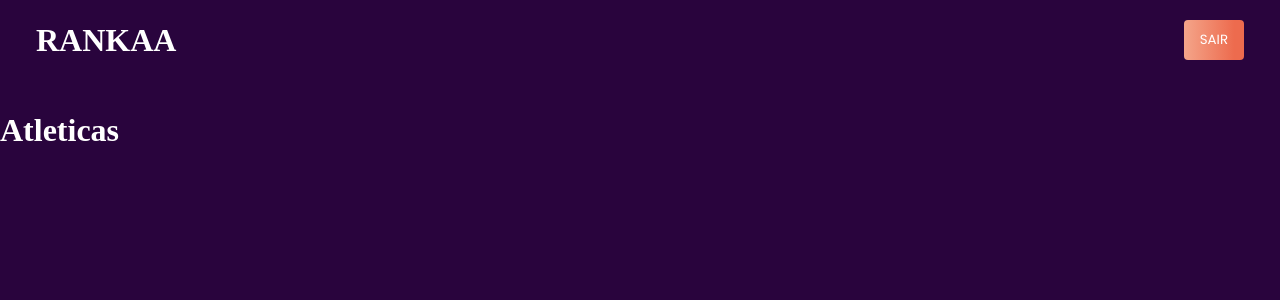
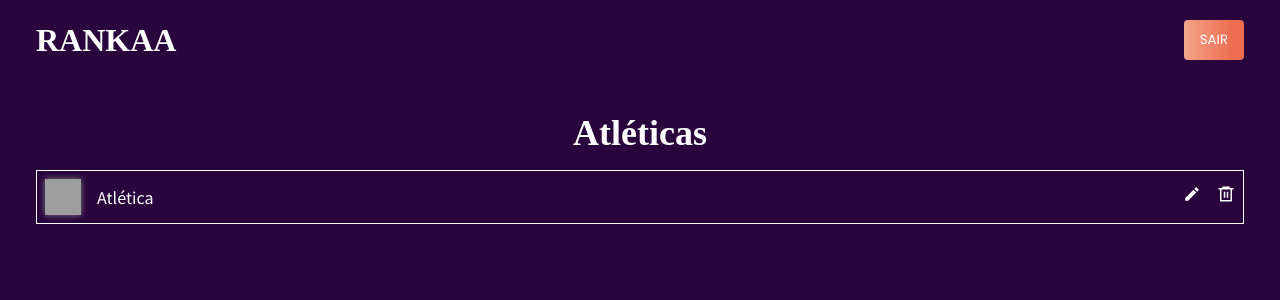
Before and after one commit to 3salles/rankaa, a React (Create React App) app in the folder frontend/: page /admin/athletics in a window 1280 px wide. Shown: the top 300 px of the page. Built offline with nearby package versions, Linux system fonts and the light colour scheme; grey boxes are pictures that could not be loaded.

Commit message:
chore: Create list athletics

```diff
--- a/frontend/src/pages/admin/Athletics/index.tsx
+++ b/frontend/src/pages/admin/Athletics/index.tsx
@@ -1,9 +1,37 @@
+import { MdModeEdit } from "react-icons/md";
+import { RiDeleteBin6Line } from "react-icons/ri";
+
 import { AppLayout } from "../../../layouts/AppLayout";
 
-export function AthleticList () {
+import { Container, Header, CardList, Team, ButtonsAction } from "./styles";
+
+export function AthleticList() {
   return (
-    <AppLayout isAdmin >
-      <h1>Atleticas</h1>
+    <AppLayout isAdmin>
+      <Container>
+        <Header>
+          <h1>Atléticas</h1>
+        </Header>
+        <article>
+          <CardList>
+            <Team>
+              <img
+                src="https://img.icons8.com/color/50/000000/barcelona-fc.png"
+                alt="Atlética"
+              />
+              <p>Atlética</p>
+            </Team>
+            <ButtonsAction>
+              <button>
+                <MdModeEdit />
+              </button>
+              <button>
+                <RiDeleteBin6Line />
+              </button>
+            </ButtonsAction>
+          </CardList>
+        </article>
+      </Container>
     </AppLayout>
-  )
+  );
 }
--- /dev/null
+++ b/frontend/src/pages/admin/Athletics/styles.ts
@@ -0,0 +1,53 @@
+import styled from "styled-components";
+
+export const Container = styled.section`
+  padding: 0 2.25rem;
+`
+
+export const Header = styled.header`
+  text-align: center;
+  font-size: 1.5rem;
+  margin-bottom: 1rem;
+`
+
+export const CardList = styled.div`
+  padding: 8px;
+  border: 1px solid white;
+  display: flex;
+  align-items: center;
+  justify-content: space-between;
+`
+
+export const Team = styled.div`
+  display: flex;
+  align-items: center;
+
+  > img {
+    width: 36px;
+    height: 36px;
+    filter: drop-shadow(0 0 3px gray);
+    margin-right: 1rem;
+  }
+
+  > p {
+    font-family: Source Sans Pro;
+    font-size: 1.125rem;
+    color: white;
+  }
+`
+
+export const ButtonsAction = styled.div`
+  display: flex;
+  align-items: center;
+  gap: 1rem;
+
+  > button {
+    background: 0;
+  }
+
+  svg {
+    color: white;
+    width: 18px;
+    height: 18px;
+  }
+`
```
